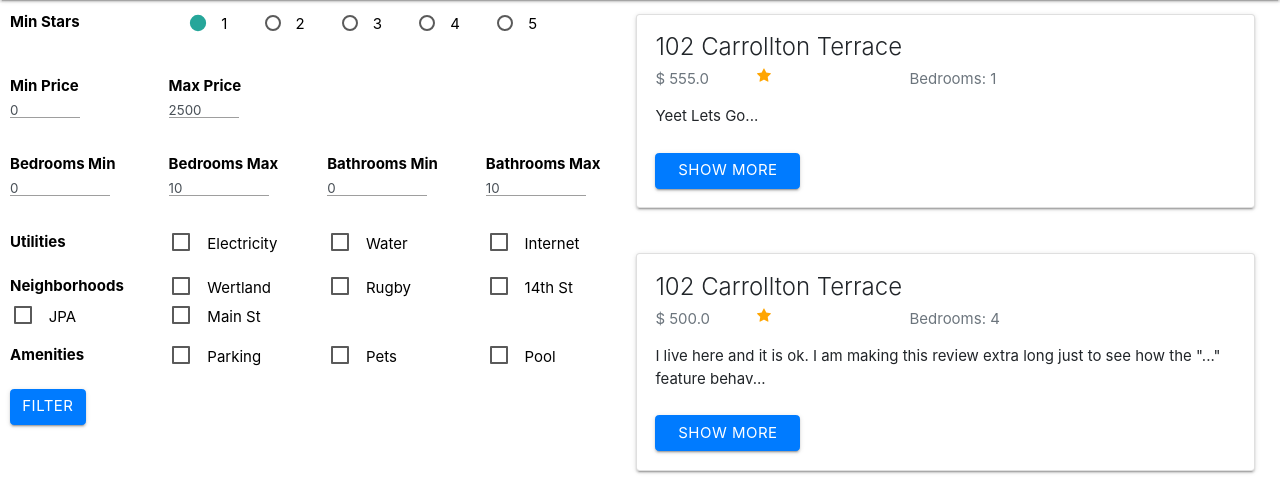
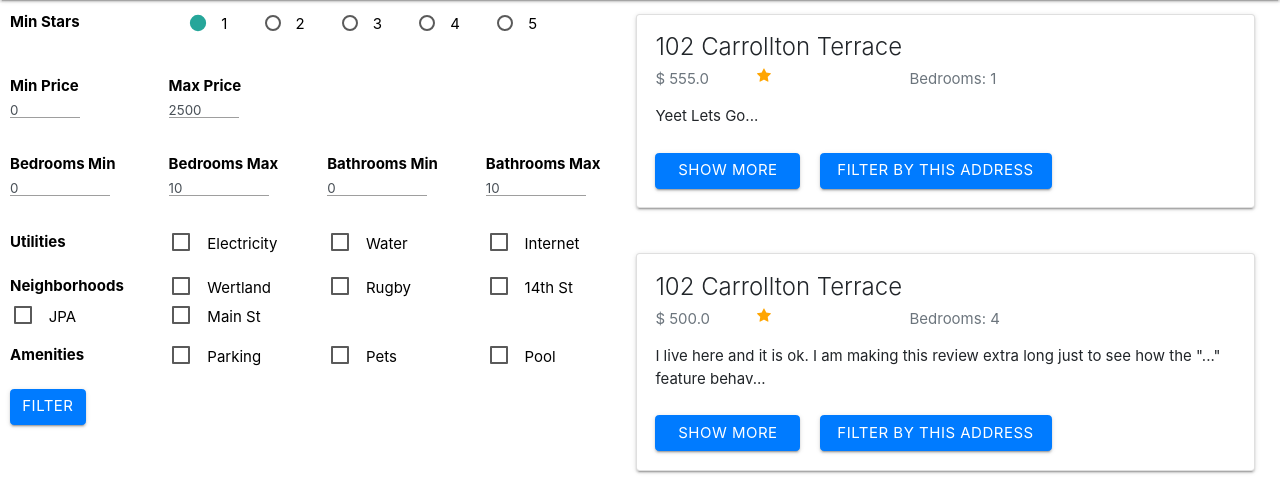
Before and after one commit to jperez913/Off-Grounds-Housing-App, a Django app: page / in a window 1280 px wide. Shown: the part 64-561 px from the top of the page. Run offline with Django 3.2, Linux system fonts and the light colour scheme; a user stored in the database is signed in; data comes from the database, SQL or seed files in the repository; some libraries are stand-ins or nearby versions.

Commit message:
added button to each review to search by address

```diff
--- a/housing_review/templates/housing_review/all_reviews.html
+++ b/housing_review/templates/housing_review/all_reviews.html
@@ -412,6 +412,23 @@
         y.style.display = "none";
       }
     }
+    function byAddress(passed) {
+      console.log('yeet');
+      console.log(passed);
+      console.log('yeet2');
+      if (!(passed === 'None'))
+      {
+        let pos = decodeHtml(passed);
+        let posR = pos.replace(/'/g, "\"");
+        console.log("Pos: " + posR);
+        let posObj = JSON.parse(posR);
+
+        document.getElementById("location").value = posR;
+        console.log("location! " + document.getElementById("location").value);
+        document.getElementById("submit_button").click();
+      }
+
+    }
       </script>
     {% for review in object_list %}
     <div class="card" style="width:100%;">
@@ -432,7 +449,8 @@
         </div>
         <div id="review_top_{{review.pk}}">
             <p class="card-text">{{review.text|slice:"0:100"}}...</p>
-            <button class="btn btn-primary" style="width: 25%; margin-top: 10px;" onclick="myFunction({{review.pk}})" class="card-link">Show More</button>
+            <button class="btn btn-primary" style="width: 25%; margin-top: 10px; margin-right: 15px;" onclick="myFunction({{review.pk}})" class="card-link">Show More</button>
+            <button class="btn btn-primary" style="width: 40%; margin-top: 10px;" onclick="byAddress('{{review.location}}')" class="card-link">Filter by this Address</button>
         </div>
 
         <div id="review_bottom_{{review.pk}}" style="display:none">
@@ -443,8 +461,12 @@
           <li class="list-group-item" style="padding: 2px;"><b>Cost of utilities</b>: ${{ review.utilities_cost }}</li>
           <li class="list-group-item" style="padding: 2px;"><b>Included utilities</b>: {{ review.utilities }}</li>
           <li class="list-group-item" style="padding: 2px;"><b>Included amenities</b>: {{ review.amenities }}</li>
+          <div class="row">
           <button class="btn btn-primary"
-              style="width: 25%; margin-top: 10px;" onclick="myFunction({{review.pk}})" class="card-link">Show Less</button>
+              style="width: 25%; margin-top: 10px; margin-right: 20px; margin-left: 15px;" onclick="myFunction({{review.pk}})" class="card-link">Show Less</button>
+          <button class="btn btn-primary" style="width: 40%; margin-top: 10px;" onclick="byAddress('{{review.location}}')" class="card-link">Filter by this Address</button>
+        </div>
+
         </div>
 
 
```
